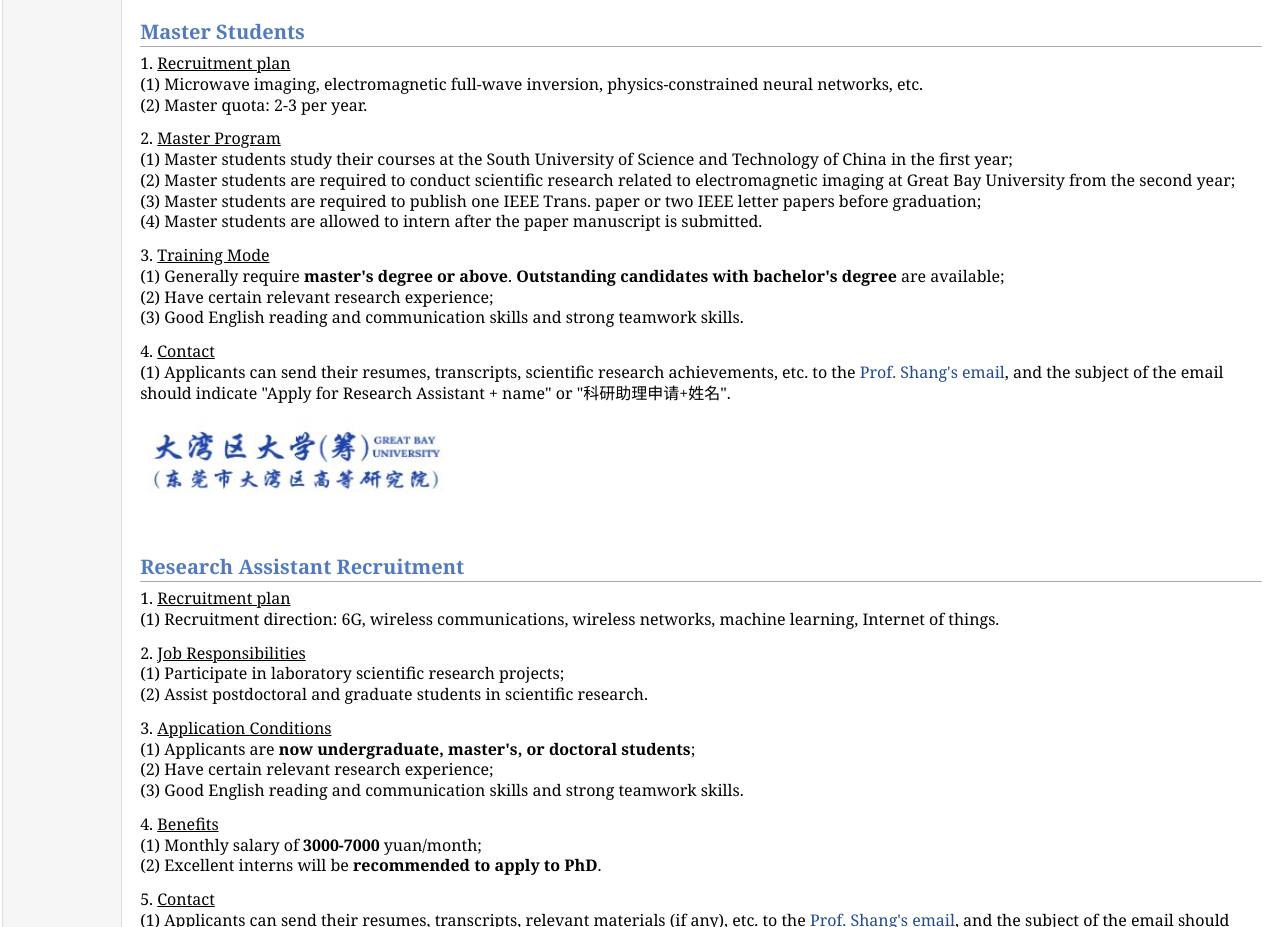
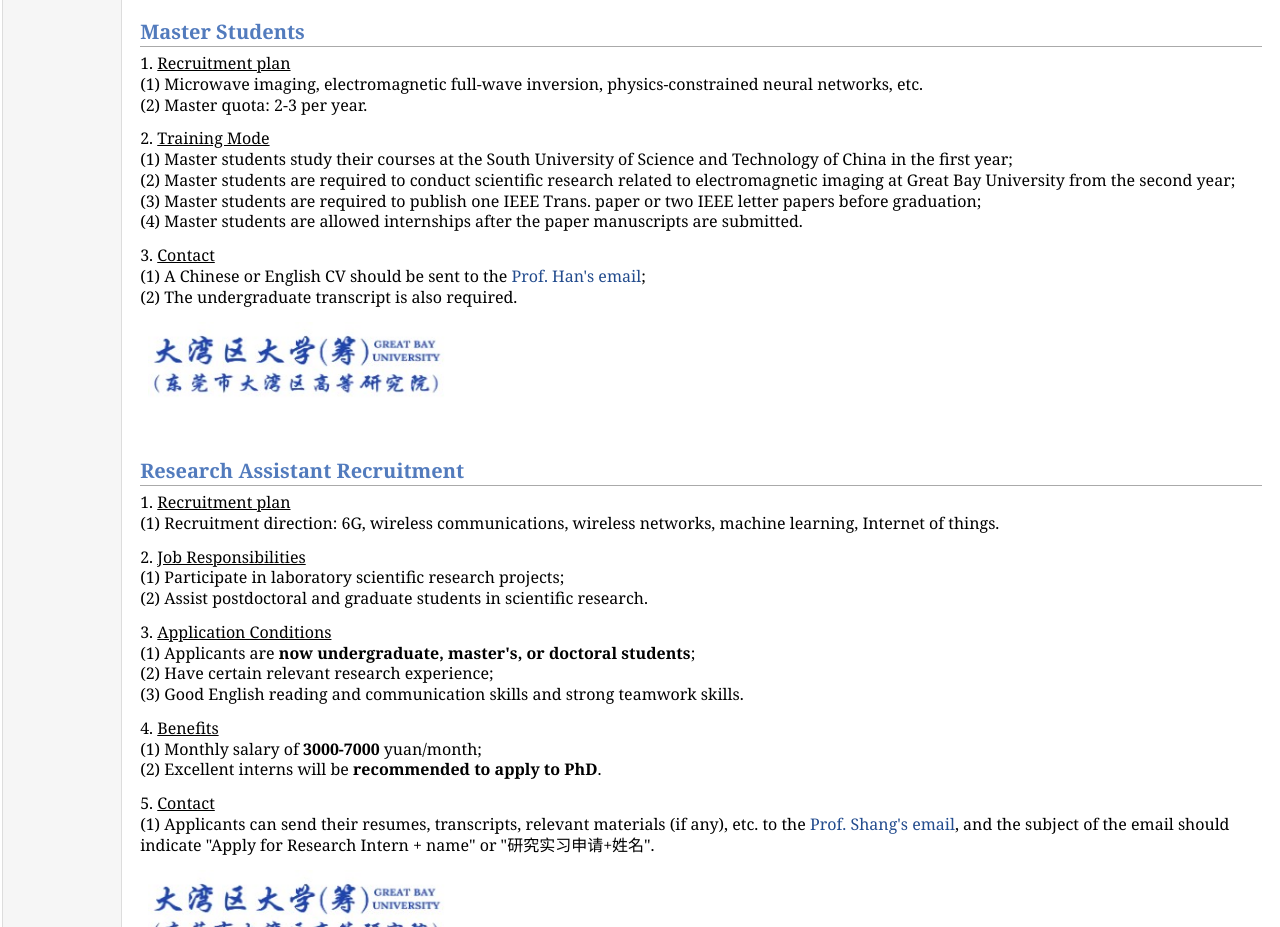
Before and after one commit to cemi-lab/cemi-lab.github.io, a plain HTML site: page openings.html in a window 1280 px wide. Shown: the part 1600-2527 px from the top of the page. Drawn offline with Linux system fonts and the light colour scheme.

Commit message:
Update openings.html

```diff
--- a/openings.html
+++ b/openings.html
@@ -98,19 +98,15 @@
 (1) Microwave imaging, electromagnetic full-wave inversion, physics-constrained neural networks, etc.<br/>
 (2) Master quota: 2-3 per year.<br/></p>
 
-<p>2. <u>Master Program</u><br/>
+<p>2. <u>Training Mode</u><br/>
 (1) Master students study their courses at the South University of Science and Technology of China in the first year;<br/>
 (2) Master students are required to conduct scientific research related to electromagnetic imaging at Great Bay University from the second year;<br/>
 (3) Master students are required to publish one IEEE Trans. paper or two IEEE letter papers before graduation;<br/>
-(4) Master students are allowed to intern after the paper manuscript is submitted.<br/></p>
+(4) Master students are allowed internships after the paper manuscripts are submitted.<br/></p>
 
-<p>3. <u>Training Mode</u><br/>
-(1) Generally require <b>master's degree or above</b>. <b>Outstanding candidates with bachelor's degree</b> are available;<br/>
-(2) Have certain relevant research experience;<br/>
-(3) Good English reading and communication skills and strong teamwork skills.<br/></p>
-
-<p>4. <u>Contact</u><br/>
-(1) Applicants can send their resumes, transcripts, scientific research achievements, etc. to the <a href="mailto:bdshang@eias.ac.cn">Prof. Shang's email</a>, and the subject of the email should indicate "Apply for Research Assistant + name" or &quot;科研助理申请+姓名&quot;.<br/>
+<p>3. <u>Contact</u><br/>
+(1) A Chinese or English CV should be sent to the <a href="mailto:feng.han@xmu.edu.cn">Prof. Han's email</a>;<br/>
+(2) The undergraduate transcript is also required. <br/>
 <table class="imgtable"><tr>
 <td>
 <img src="images/GBUlogo.jpg" alt="GBU" width="300" height="80px" /></td>
```
